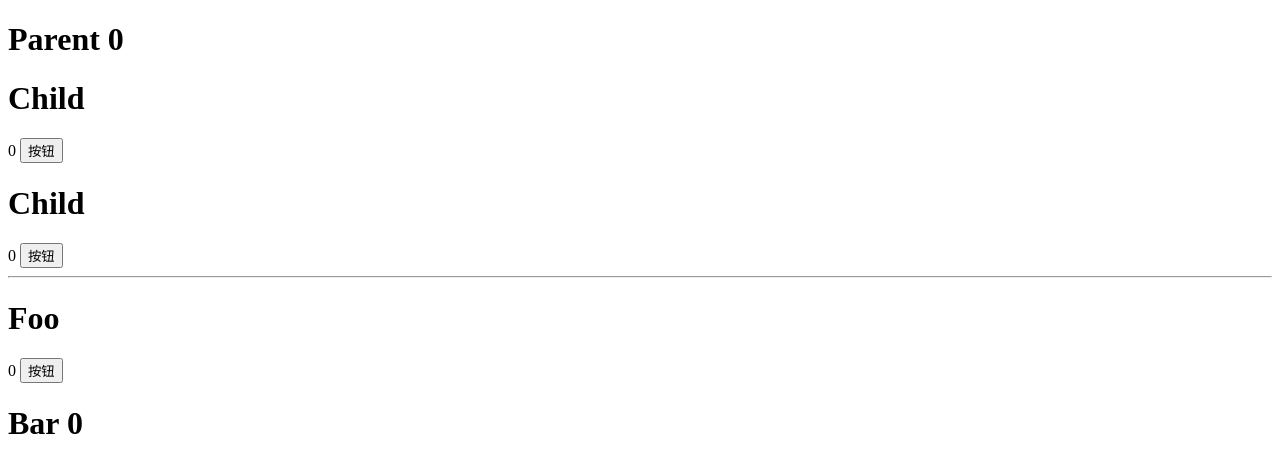
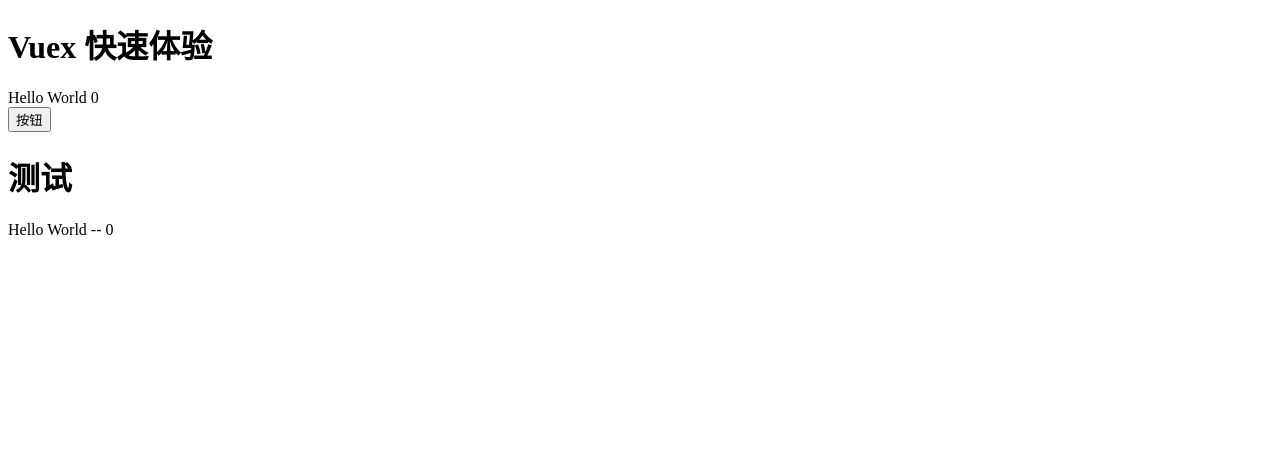
Before and after one commit to Wt-Ella/top-75, a Vue app: page / in a window 1280 px wide. Shown: the top 472 px of the page. Built offline with nearby package versions, Linux system fonts and the light colour scheme.

Commit message:
快速体验

```diff
--- a/package.json
+++ b/package.json
@@ -10,7 +10,8 @@
   },
   "dependencies": {
     "core-js": "^2.6.5",
-    "vue": "^2.6.10"
+    "vue": "^2.6.10",
+    "vuex": "^3.1.1"
   },
   "devDependencies": {
     "@vue/cli-plugin-babel": "^3.10.0",
--- a/src/App.vue
+++ b/src/App.vue
@@ -1,23 +1,22 @@
 <template>
   <div id="app">
-    <parent></parent>
-
-    <hr>
-    <foo></foo>
-    <bar></bar>
+    <component1></component1>
+    <component2></component2>
   </div>
 </template>
 
 <script>
-import Parent from './components/Parent'
-import Foo from './components/Foo'
-import Bar from './components/Bar'
+import Component1 from './components/vuex/Component1'
+import Component2 from './components/vuex/Component2'
+import Component3 from './components/vuex/Component3'
+import Component4 from './components/vuex/Component4'
 export default {
   name: 'app',
   components: {
-    Parent,
-    Foo,
-    Bar
+    Component1,
+    Component2,
+    Component3,
+    Component4
   }
 }
 </script>
--- /dev/null
+++ b/src/components/vuex/Component1.vue
@@ -0,0 +1,30 @@
+<template>
+  <div>
+    <h1>Vuex 快速体验</h1>
+    {{ $store.state.msg }}
+    {{ $store.state.count }}
+    <br>
+    <button @click="handle">按钮</button>
+  </div>
+</template>
+
+<script>
+export default {
+  created () {
+    console.log(this)
+  },
+  methods: {
+    handle () {
+      // 不要直接更改state，devtools 检测不到
+      // this.$store.state.count++
+      // 要使用mutation 更改 state
+      // 提交mutation，类似于触发事件
+      this.$store.commit('setCount')
+    }
+  }
+}
+</script>
+
+<style>
+
+</style>
--- /dev/null
+++ b/src/components/vuex/Component2.vue
@@ -0,0 +1,16 @@
+<template>
+  <div>
+    <h1>测试</h1>
+    {{ $store.state.msg }} -- {{ $store.state.count }}
+  </div>
+</template>
+
+<script>
+export default {
+
+}
+</script>
+
+<style>
+
+</style>
--- /dev/null
+++ b/src/components/vuex/Component3.vue
@@ -0,0 +1,16 @@
+<template>
+  <div>
+    <h1></h1>
+
+  </div>
+</template>
+
+<script>
+export default {
+
+}
+</script>
+
+<style>
+
+</style>
--- /dev/null
+++ b/src/components/vuex/Component4.vue
@@ -0,0 +1,16 @@
+<template>
+  <div>
+    <h1></h1>
+
+  </div>
+</template>
+
+<script>
+export default {
+
+}
+</script>
+
+<style>
+
+</style>
--- a/src/main.js
+++ b/src/main.js
@@ -1,8 +1,12 @@
 import Vue from 'vue'
 import App from './App.vue'
+// 导入 store
+import store from './store'
 
 Vue.config.productionTip = false
 
 new Vue({
+  // 挂载 store
+  store,
   render: h => h(App)
 }).$mount('#app')
--- /dev/null
+++ b/src/store/index.js
@@ -0,0 +1,23 @@
+import Vue from 'vue'
+import Vuex from 'vuex'
+
+// 注册插件
+Vue.use(Vuex)
+
+// 创建仓库
+const store = new Vuex.Store({
+  // 状态
+  state: {
+    count: 0,
+    msg: 'Hello World'
+  },
+  // 更改 state 的mutation
+  mutations: {
+    // 第一个参数是 state
+    setCount (state) {
+      state.count++
+    }
+  }
+})
+
+export default store
```
Also changed, not shown: 1 other file (tests, documents, lock files or other folders).
